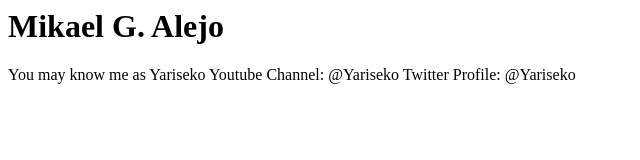
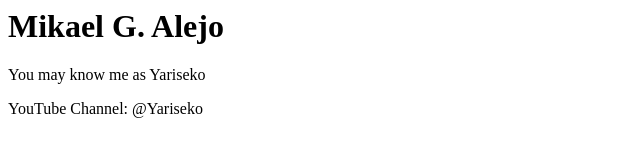
Before and after one commit to AlejoYari/mywebpage, a plain HTML site: page myprofile/index.html in a window 1280 px wide. Shown: the whole page, without its empty margins (0-640 px from the left). Drawn offline with Linux system fonts and the light colour scheme.

Commit message:
Update index.html

```diff
--- a/myprofile/index.html
+++ b/myprofile/index.html
@@ -5,9 +5,10 @@
   <body>
     <div>
       <h1>Mikael G. Alejo</h1>
-      <p>You may know me as Yariseko
-      Youtube Channel: @Yariseko
-      Twitter Profile: @Yariseko</p>
+      <p>You may know me as Yariseko</p>
+    </div>
+    <div>
+      <p>YouTube Channel: @Yariseko</p>
     </div>
   </body>
   </body>
```
